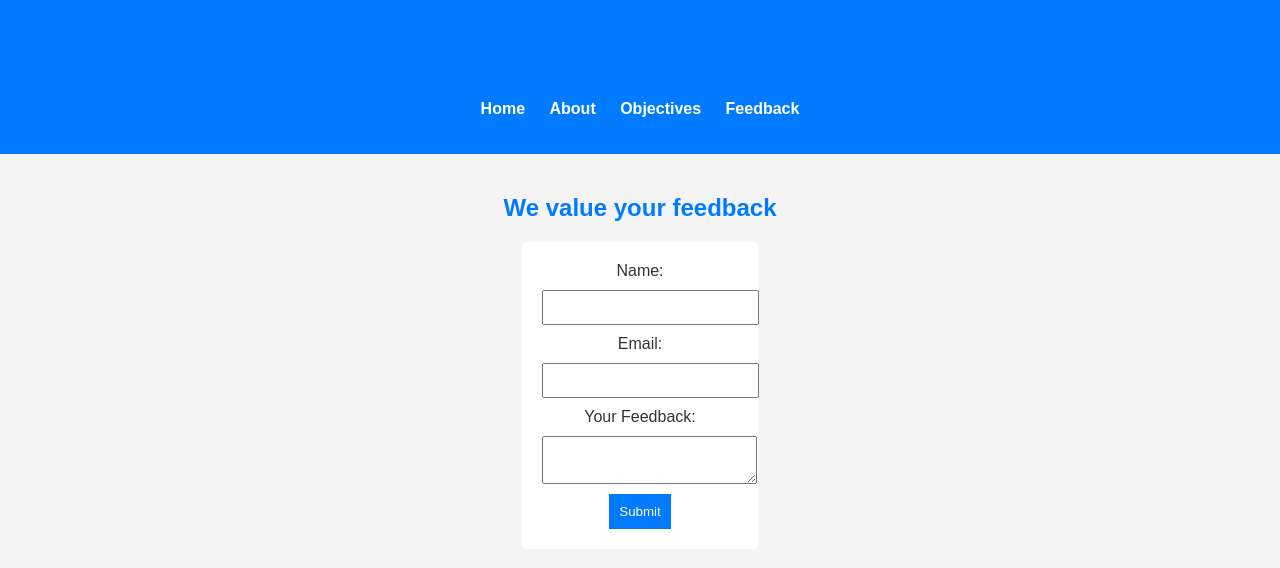
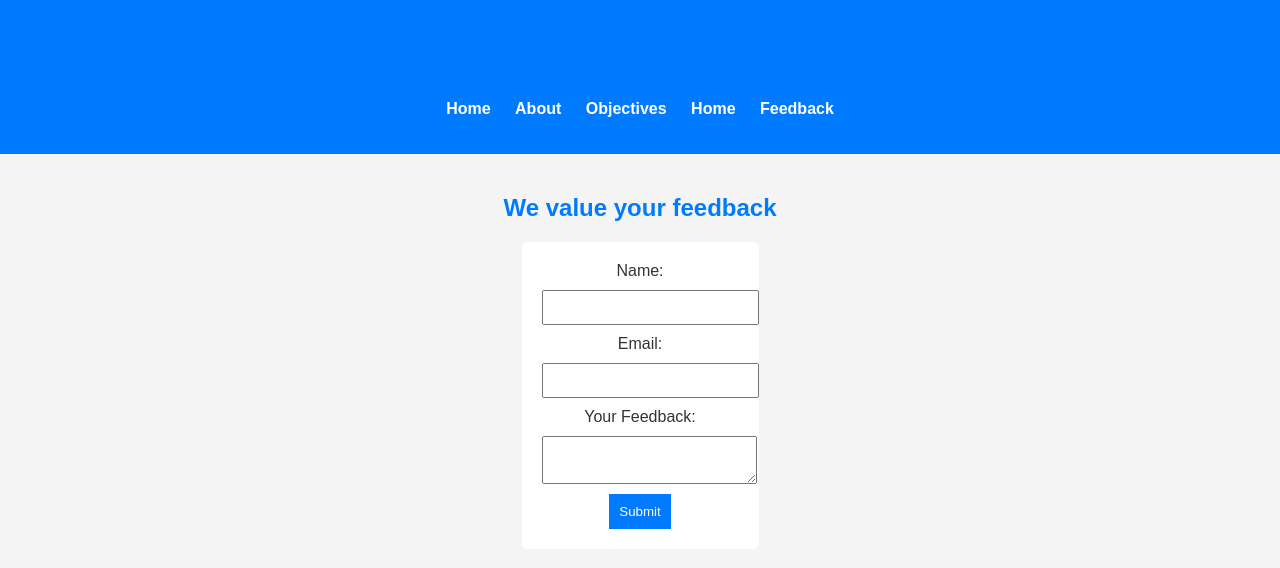
Before and after one commit to JanmejayPant/JanmejayPant.github.io, a plain HTML site: page feedback.html in a window 1280 px wide. Drawn offline with Linux system fonts and the light colour scheme.

Commit message:
Update feedback.html

```diff
--- a/feedback.html
+++ b/feedback.html
@@ -15,6 +15,7 @@
                 <li><a href="index.html">Home</a></li>
                 <li><a href="about.html">About</a></li>
                 <li><a href="objectives.html">Objectives</a></li>
+                <li><a href="dm.html">Home</a></li>
                 <li><a href="feedback.html">Feedback</a></li>
             </ul>
         </nav>
```
